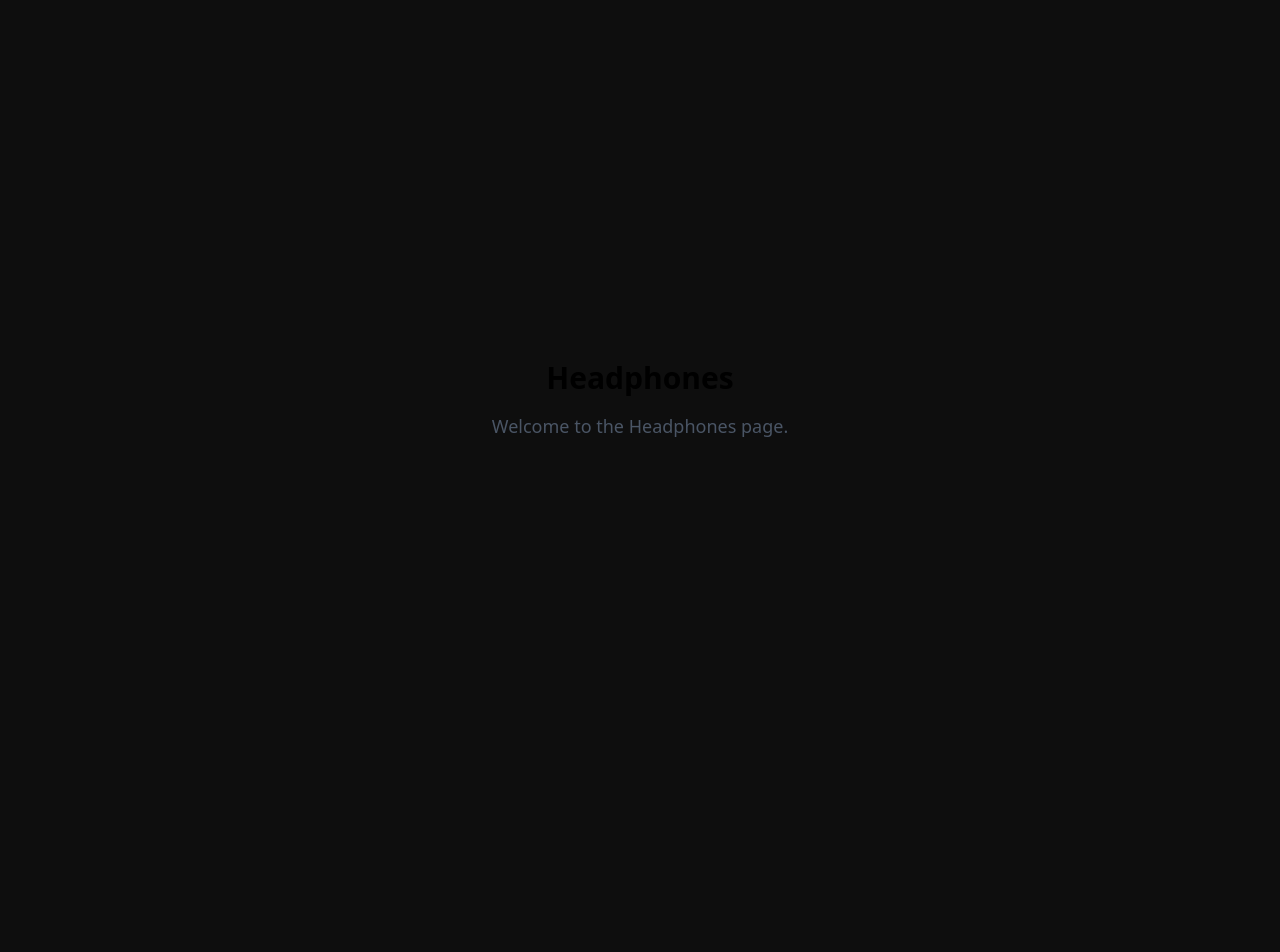
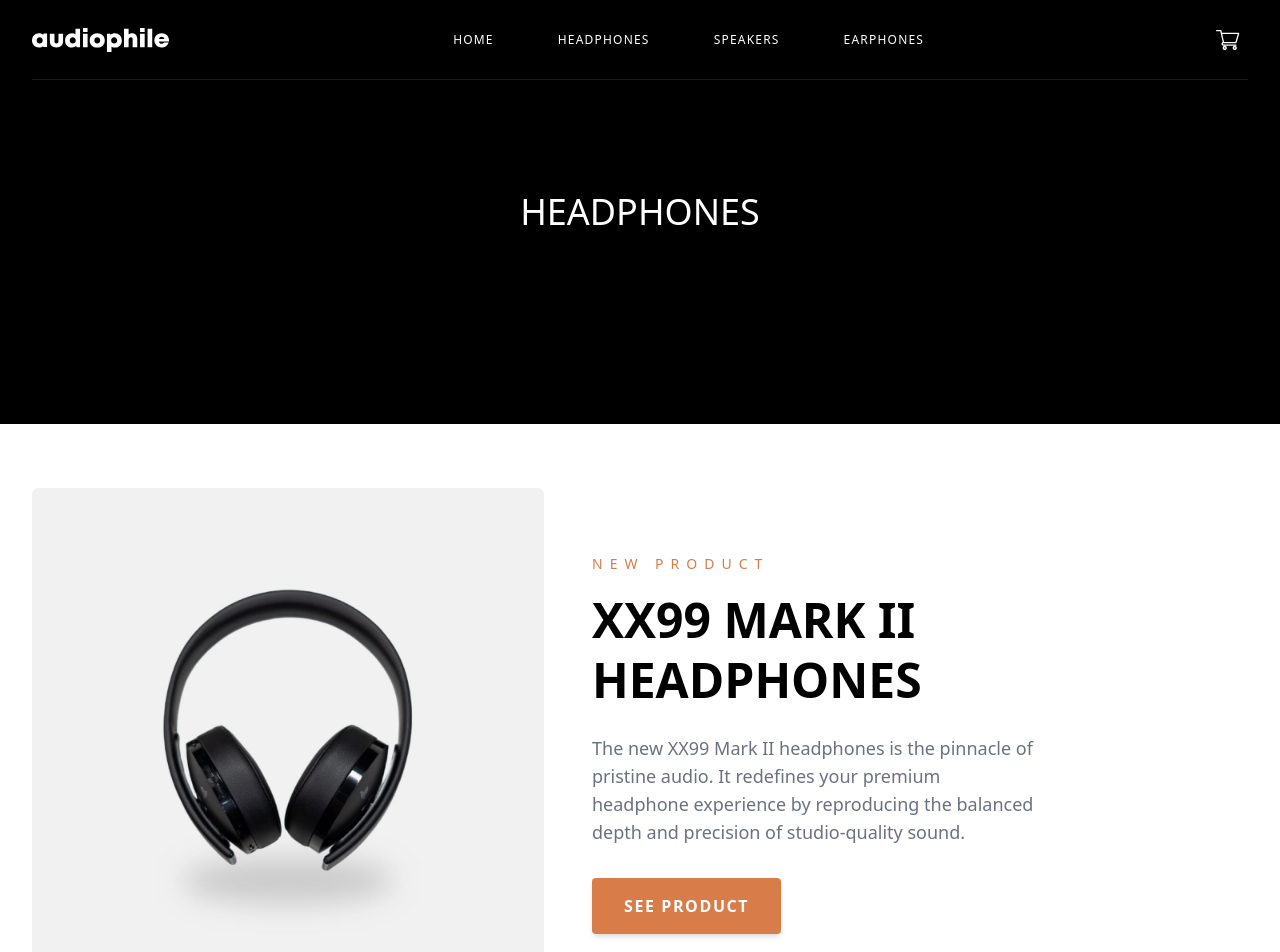
Before and after one commit to tpeacefill/audiophile-azubiAfrica, a Next.js app: page /headphones in a window 1280 px wide. Shown: the top 952 px of the page. Before the commit the page ends 800 px from the top, so only its background shows below. Built offline with nearby package versions, Linux system fonts and the light colour scheme.

Commit message:
Navbar changes

```diff
--- /dev/null
+++ b/app/components/Imageleft.tsx
@@ -0,0 +1,58 @@
+"use client";
+
+import Image from 'next/image';
+import { motion } from 'framer-motion';
+import Link from 'next/link';
+
+const Imageleft = () => {
+  return (
+    <section className="w-full flex justify-center items-center py-16 bg-white">
+      <div className="w-full max-w-7xl mx-auto px-4 sm:px-6 lg:px-8 flex flex-col md:flex-row items-center gap-12">
+        {/* Image Left - Card */}
+        <motion.div
+          initial={{ opacity: 0, x: -40 }}
+          whileInView={{ opacity: 1, x: 0 }}
+          transition={{ duration: 0.8 }}
+          viewport={{ once: true, amount: 0.3 }}
+          className="flex justify-center items-center w-full md:w-auto"
+        >
+          <div className="bg-[#f1f1f1] rounded-md flex items-center justify-center w-[20rem] h-[20rem] sm:w-[24rem] sm:h-[24rem] lg:w-[32rem] lg:h-[32rem]">
+            <Image
+              src="/ImageLeftHeadphone.jpg"
+              alt="XX99 Mark II Headphones"
+              width={400}
+              height={400}
+              className="object-contain w-[16rem] h-[16rem] sm:w-[20rem] sm:h-[20rem] lg:w-[28rem] lg:h-[28rem]"
+              priority
+            />
+          </div>
+        </motion.div>
+        {/* Content Right */}
+        <motion.div
+          initial={{ opacity: 0, x: 40 }}
+          whileInView={{ opacity: 1, x: 0 }}
+          transition={{ duration: 0.8, delay: 0.2 }}
+          viewport={{ once: true, amount: 0.3 }}
+          className="flex-1 flex flex-col justify-center items-center md:items-start text-center md:text-left px-2 md:px-0"
+        >
+          <span className="text-[#D87D4A] tracking-[0.5em] text-sm font-medium uppercase mb-4">NEW PRODUCT</span>
+          <h2 className="text-3xl md:text-4xl lg:text-5xl font-bold text-black uppercase mb-6 leading-tight">XX99 MARK II<br />HEADPHONES</h2>
+          <p className="text-gray-500 text-base md:text-lg font-light mb-8 max-w-md">
+            The new XX99 Mark II headphones is the pinnacle of pristine audio. It redefines your premium headphone experience by reproducing the balanced depth and precision of studio-quality sound.
+          </p>
+          <Link href="/headphones/xx99-mark-two">
+            <motion.button
+              whileHover={{ scale: 1.05 }}
+              whileTap={{ scale: 0.97 }}
+              className="bg-[#D87D4A] hover:bg-[#fbaf85] text-white font-bold px-8 py-4 text-base tracking-widest uppercase transition-all duration-300 ease-out rounded shadow-md"
+            >
+              SEE PRODUCT
+            </motion.button>
+          </Link>
+        </motion.div>
+      </div>
+    </section>
+  );
+};
+
+export default Imageleft;
--- a/app/components/Navbar.tsx
+++ b/app/components/Navbar.tsx
@@ -30,7 +30,7 @@ const Navbar = () => {
     <nav className={`fixed top-0 left-0 w-full z-50 transition-all duration-300 ${scrolled ? 'bg-black/70 backdrop-blur' : 'bg-black'}`}>
       <div className="max-w-7xl mx-auto px-4 sm:px-6 lg:px-8">
         {/* Flex container for logo, nav, cart, with border bottom */}
-        <div className="relative flex items-center h-20 border-b border-white/10">
+        <div className="relative flex items-center h-20 border-b border-white/10 gap-6 md:gap-10 lg:gap-16 lg:justify-between">
           {/* Hamburger: always left on small and md, hidden on lg */}
           <button
             className="absolute left-0 md:static md:mr-6 focus:outline-none lg:hidden z-10"
@@ -41,15 +41,15 @@ const Navbar = () => {
               <path strokeLinecap="round" strokeLinejoin="round" strokeWidth={2} d="M4 6h16M4 12h16M4 18h16" />
             </svg>
           </button>
-          {/* Logo: centered on small, left on md and up */}
-          <div className="flex-shrink-0 flex items-center mx-auto md:mx-0 absolute left-1/2 -translate-x-1/2  md:translate-x-1/2 md:relative md:left-0 md:ml-0">
+          {/* Logo: centered on small, left on md and up, flush left on lg */}
+          <div className="flex-shrink-0 flex items-center mx-auto md:mx-0 absolute left-1/2 -translate-x-1/2 md:static md:left-0 md:translate-x-0 md:relative md:ml-0 lg:static lg:ml-0 lg:relative lg:left-0 lg:translate-x-0">
             <Link href="/">
               <Image src="/logo.svg" alt="Audiophile Logo" height={24} width={90} className="h-6 w-auto" priority />
             </Link>
           </div>
           {/* Nav Links: only show on lg and up, centered */}
           <div className="hidden lg:flex flex-grow justify-center">
-            <div className="flex items-center space-x-10">
+            <div className="flex items-center space-x-14">
               {navLinks.map(link => (
                 <Link
                   key={link.href}
--- /dev/null
+++ b/app/components/OtherHero.tsx
@@ -0,0 +1,23 @@
+'use client'
+
+import React from 'react';
+import { motion } from 'framer-motion';
+
+interface OtherHeroProps {
+  title: string;
+}
+
+const OtherHero: React.FC<OtherHeroProps> = ({ title }) => {
+  return (
+    <motion.div
+      initial={{ opacity: 0, y: -20 }}
+      animate={{ opacity: 1, y: 0 }}
+      transition={{ duration: 0.5 }}
+      className="w-full bg-black text-white py-48 text-center"
+    >
+      <h1 className="text-4xl font-medium uppercase">{title}</h1>
+    </motion.div>
+  );
+};
+
+export default OtherHero;
--- a/app/components/Section4.tsx
+++ b/app/components/Section4.tsx
@@ -33,7 +33,7 @@ export default function Section4() {
               priority
             />
             <Image
-              src="/section4-Image.png"
+              src="/section4/section4-Image.png"
               alt="ZX7 Speaker Background"
               fill
               className="object-cover w-full h-full hidden lg:block"
--- a/app/earphones/page.tsx
+++ b/app/earphones/page.tsx
@@ -1,8 +1,17 @@
+import Navbar from '../components/Navbar';
+import Footer from '../components/Footer';
+import OtherHero from '../components/OtherHero';
+import Section2 from '../components/Section2';
+import Section6 from '../components/Section6';
+
 export default function EarphonesPage() {
   return (
-    <main className="flex flex-col items-center justify-center min-h-screen">
-      <h1 className="text-3xl font-bold">Earphones</h1>
-      <p className="mt-4 text-lg text-gray-600">Welcome to the Earphones page.</p>
-    </main>
+    <div className="flex flex-col min-h-screen w-full">
+      <Navbar />
+      <OtherHero title="Earphones" />
+      <Section2 />
+      <Section6 />
+      <Footer />
+    </div>
   );
 }
--- a/app/headphones/page.tsx
+++ b/app/headphones/page.tsx
@@ -1,8 +1,19 @@
+import Navbar from '../components/Navbar';
+import Footer from '../components/Footer';
+import OtherHero from '../components/OtherHero';
+import Section2 from '../components/Section2';
+import Section6 from '../components/Section6';
+import Imageleft from '../components/Imageleft';
+
 export default function HeadphonesPage() {
   return (
-    <main className="flex flex-col items-center justify-center min-h-screen">
-      <h1 className="text-3xl font-bold">Headphones</h1>
-      <p className="mt-4 text-lg text-gray-600">Welcome to the Headphones page.</p>
-    </main>
+    <div className="flex flex-col min-h-screen w-full">
+      <Navbar />
+      <OtherHero title="Headphones" />
+      <Imageleft />
+      <Section2/>
+      <Section6/>
+      <Footer />
+    </div>
   );
 }
--- a/app/speakers/page.tsx
+++ b/app/speakers/page.tsx
@@ -1,8 +1,17 @@
+import Navbar from '../components/Navbar';
+import Footer from '../components/Footer';
+import OtherHero from '../components/OtherHero';
+import Section2 from '../components/Section2';
+import Section6 from '../components/Section6';
+
 export default function SpeakersPage() {
   return (
-    <main className="flex flex-col items-center justify-center min-h-screen">
-      <h1 className="text-3xl font-bold">Speakers</h1>
-      <p className="mt-4 text-lg text-gray-600">Welcome to the Speakers page.</p>
-    </main>
+    <div className="flex flex-col min-h-screen w-full">
+      <Navbar />
+      <OtherHero title="Speakers" />
+      <Section2/>
+      <Section6/>
+      <Footer />
+    </div>
   );
 }
```
Also changed, not shown: public/ImageLeftHeadphone.jpg (added).
